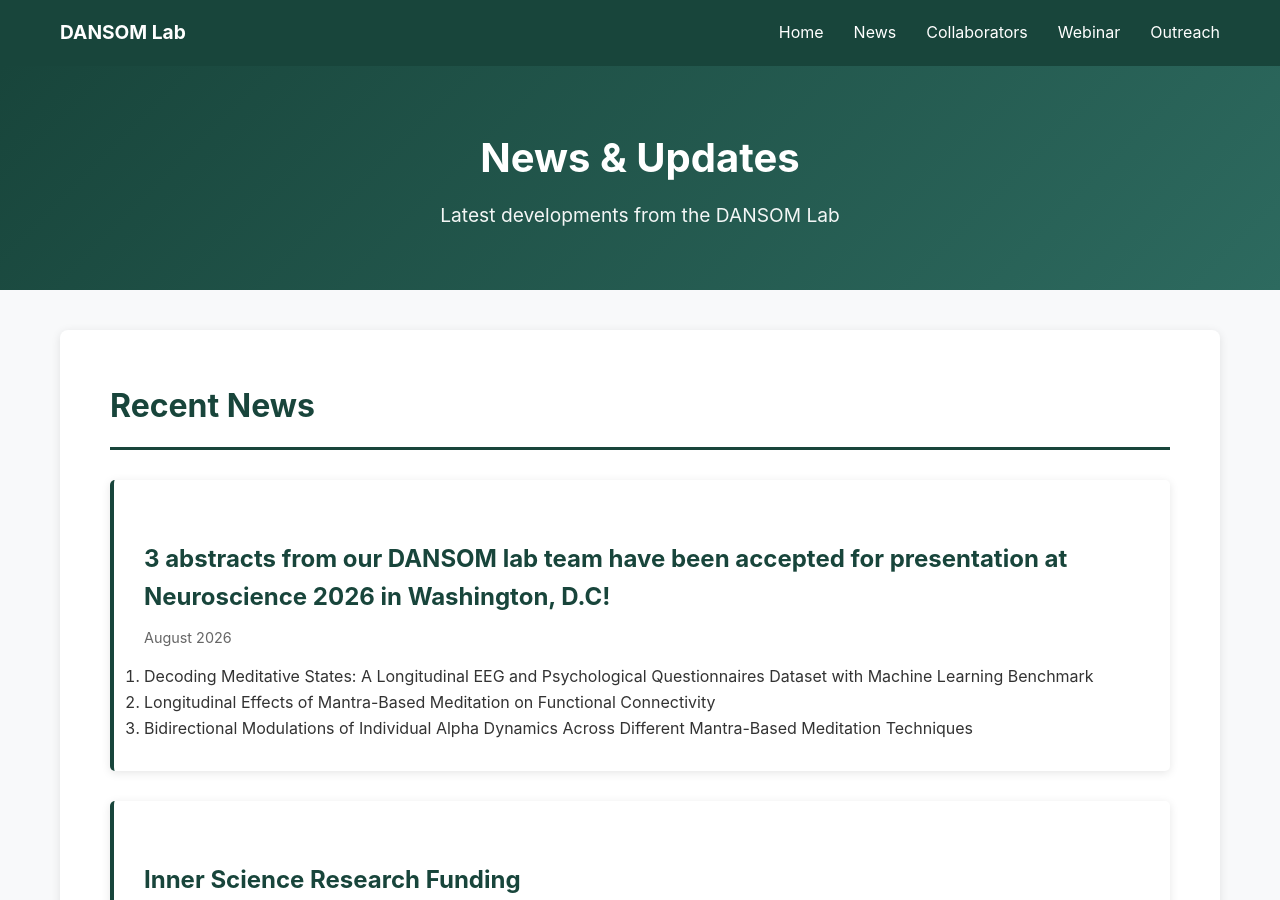
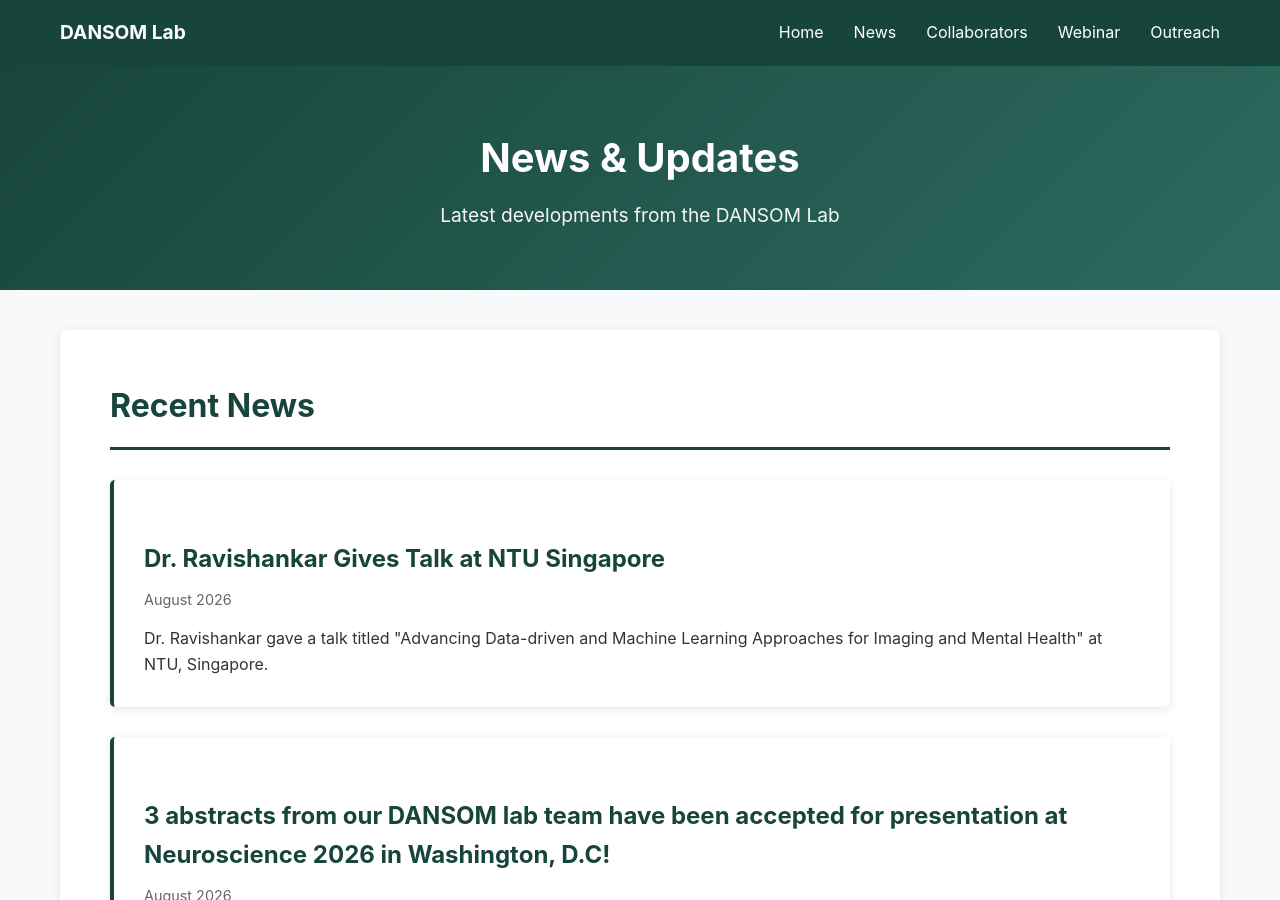
Before and after one commit to dans-om/dans-om.github.io, a Jekyll site: the page built from news.md, in a window 1280 px wide and 900 px high. Built offline with Jekyll 4.4.1, drawn with Linux system fonts in a browser that asks for light colours.

Commit message:
Update news.yml

```diff
--- a/_data/news.yml
+++ b/_data/news.yml
@@ -1,3 +1,7 @@
+- date: "August 2026"
+  title: "Dr. Ravishankar Gives Talk at NTU Singapore"
+  description: 'Dr. Ravishankar gave a talk titled "Advancing Data-driven and Machine Learning Approaches for Imaging and Mental Health" at NTU, Singapore.'
+
 - date: "August 2026"
   title: "3 abstracts from our DANSOM lab team have been accepted for presentation at Neuroscience 2026 in Washington, D.C!"
   description: |
```
